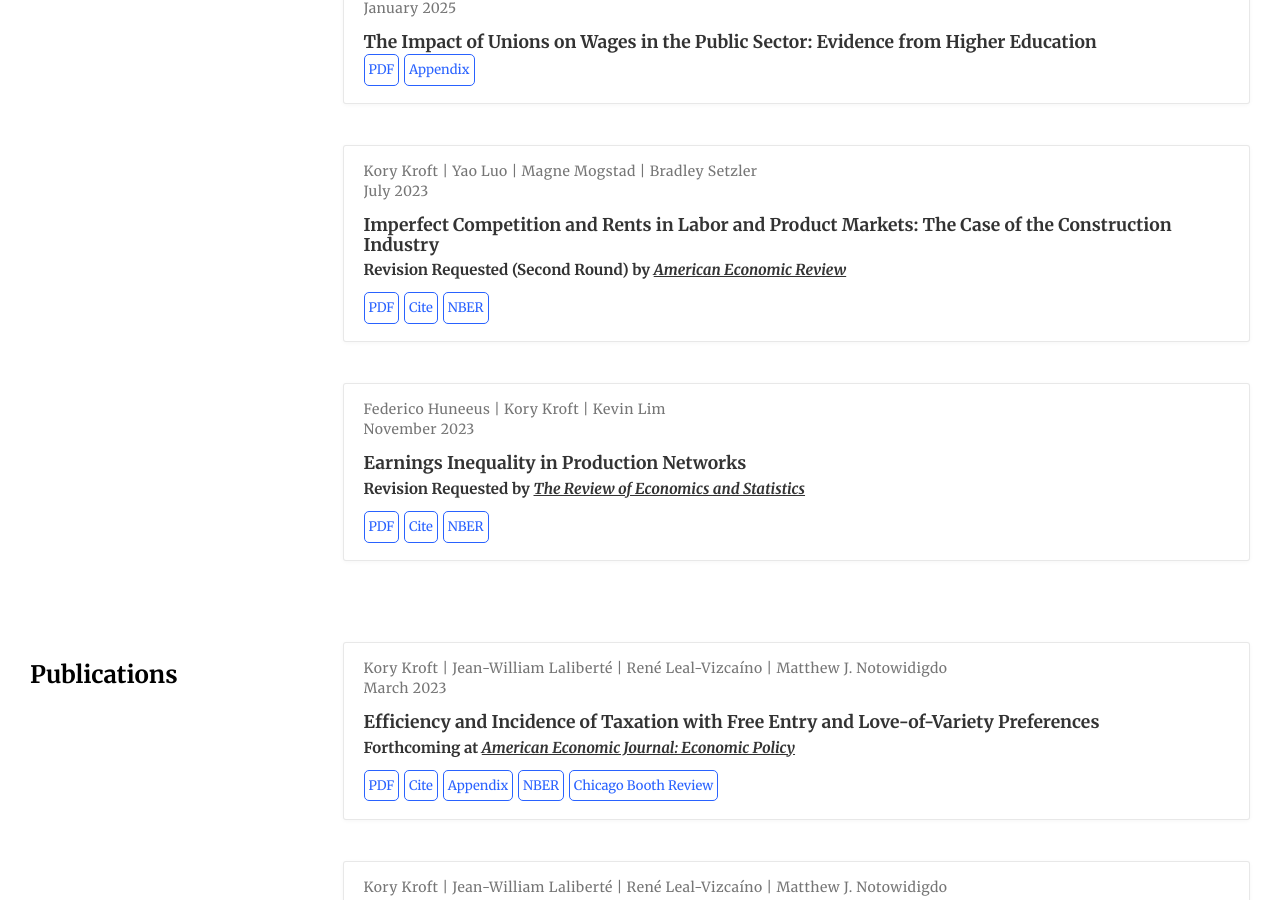
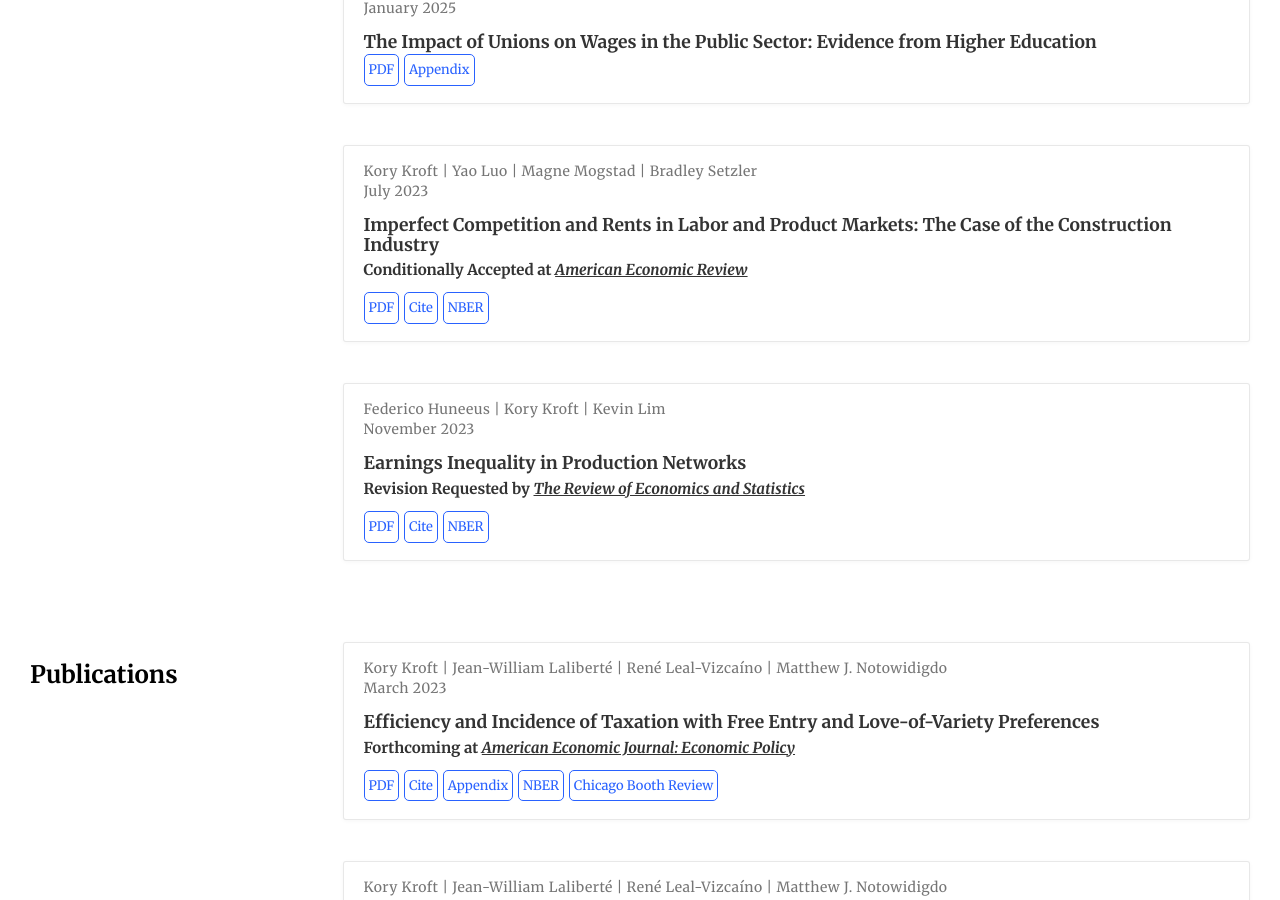
Before and after one commit to korykroft/korykroft.github.io, a Jekyll site: the page built from research/index.html, in a window 1280 px wide and 900 px high, scrolled down 507 px. Built offline with Jekyll 4.4.1, drawn with Linux system fonts in a browser that asks for light colours.

Commit message:
Update index.html

```diff
--- a/research/index.html
+++ b/research/index.html
@@ -81,7 +81,7 @@
     </div>
     <h3 class="article-title mb-1 mt-3">Imperfect Competition and Rents in Labor and Product Markets: The Case of the Construction Industry</h3>
     <div class="article-style">
-     <p><strong>Revision Requested (Second Round) by <ins><em>American Economic Review</em></ins></strong>
+     <p><strong>Conditionally Accepted at <ins><em>American Economic Review</em></ins></strong>
     </div>
     <div class="btn-links">
       <a class="btn btn-outline-primary my-1 mr-1 btn-sm" href="/files/Kroft-Luo-Mogstad-Setzler.pdf" target="_blank" rel="noopener">PDF</a>
```
